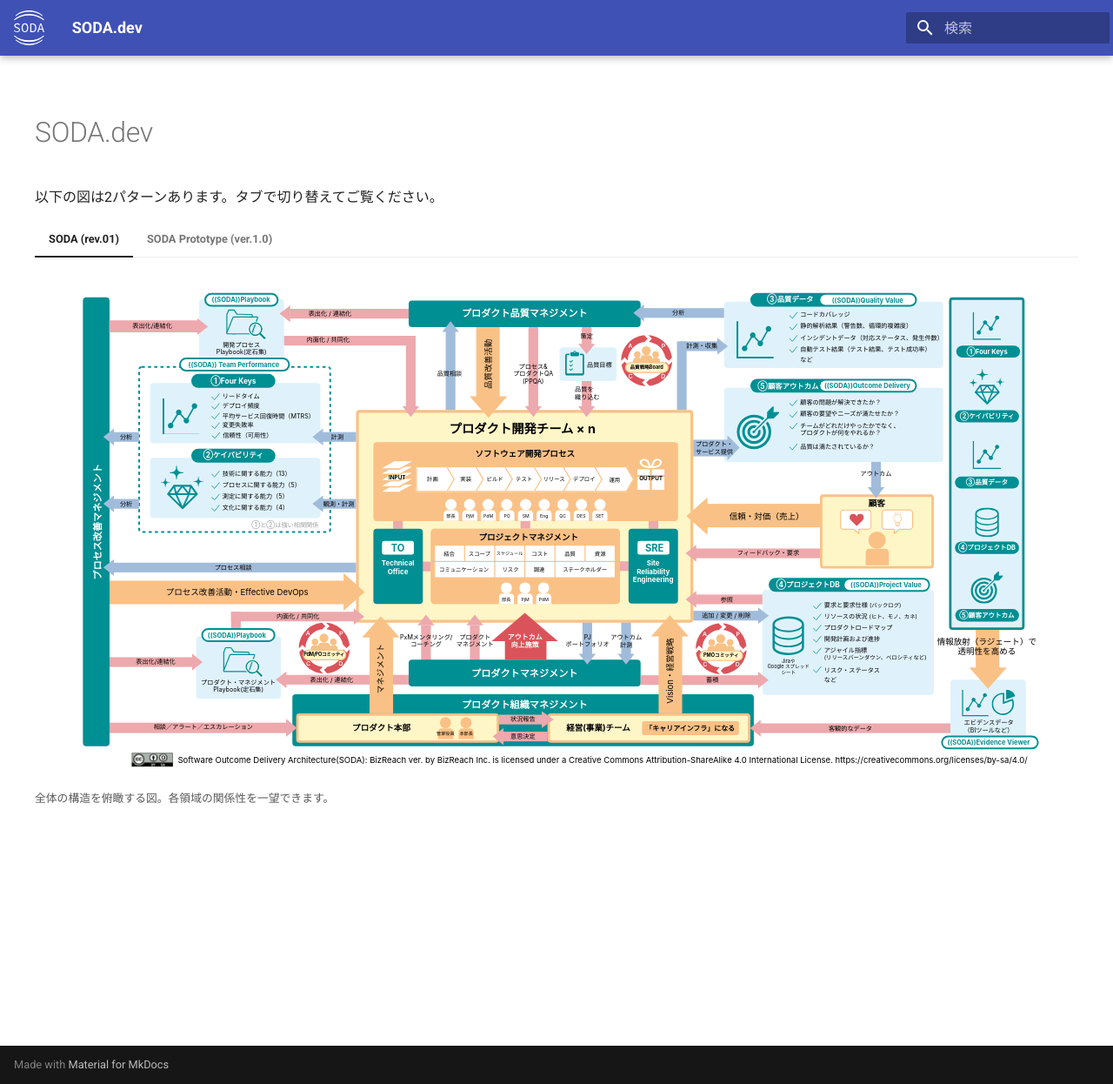
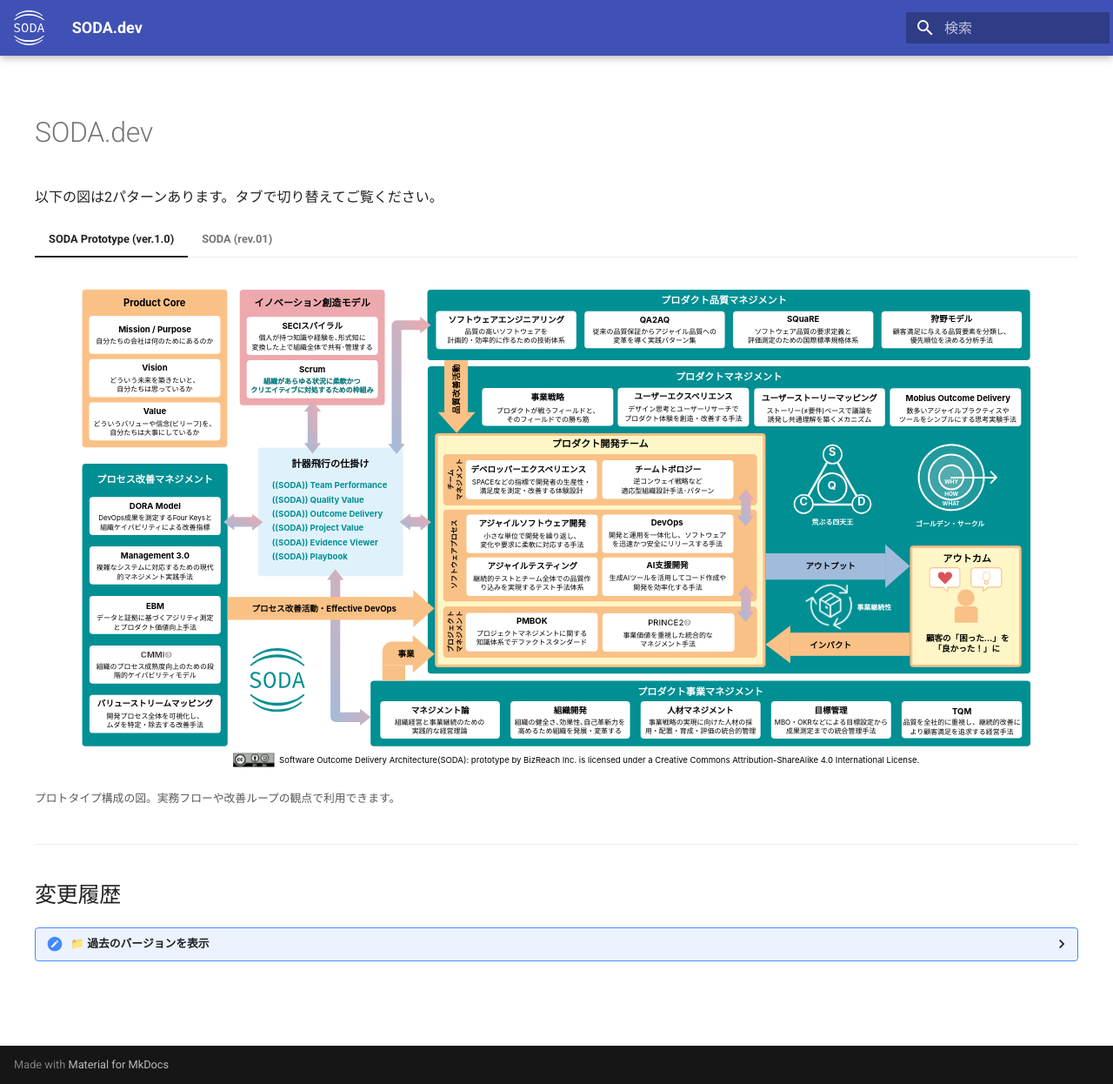
Before and after one commit to Findy/soda.dev, an MkDocs documentation site: the page built from docs/index.md, in a window 1280 px wide and 1246 px high. Shown: the whole window at 87% size. Built offline with MkDocs 1.6.1 and Material for MkDocs 9.7.7, drawn with Linux system fonts in a browser that asks for light colours.

Commit message:
fix: update SODA Prototype section and enhance version history display in documentation

```diff
--- a/docs/index.md
+++ b/docs/index.md
@@ -1,6 +1,12 @@
 # SODA.dev
 
 以下の図は2パターンあります。タブで切り替えてご覧ください。
+
+=== "SODA Prototype (ver.1.0)"
+
+    ![SODA Prototype ver.1.0](images/SODA_prototype/SODA prototype ver.1.0.svg){ loading=lazy }
+
+    <small>プロトタイプ構成の図。実務フローや改善ループの観点で利用できます。</small>
 
 === "SODA (rev.01)"
 
@@ -8,8 +14,23 @@
 
     <small>全体の構造を俯瞰する図。各領域の関係性を一望できます。</small>
 
-=== "SODA Prototype (ver.1.0)"
+---
 
-    ![SODA Prototype ver.1.0](images/SODA_prototype/SODA prototype ver.1.0.svg){ loading=lazy }
+## 変更履歴
 
-    <small>プロトタイプ構成の図。実務フローや改善ループの観点で利用できます。</small>
+<details>
+<summary>📁 過去のバージョンを表示</summary>
+<br>
+<h3>SODA Prototype</h3>
+<ul>
+<li><strong>ver.1.0</strong> (現在) - 最新版</li>
+<li><strong>rev.02</strong> - 旧バージョン → <a href="images/SODA_prototype/rev.02.svg" target="_blank">画像を表示</a></li>
+</ul>
+
+<h3>SODA</h3>
+<ul>
+<li><strong>rev.01</strong> (現在) - 最新版</li>
+</ul>
+</details>
+
+<br><br><br>
--- a/mkdocs.yml
+++ b/mkdocs.yml
@@ -22,7 +22,8 @@ extra_javascript:
 markdown_extensions:
   - admonition
   - toc:
-      permalink: true
+      permalink: false
+      toc_depth: 0
   - footnotes
   - tables
   - attr_list
```
